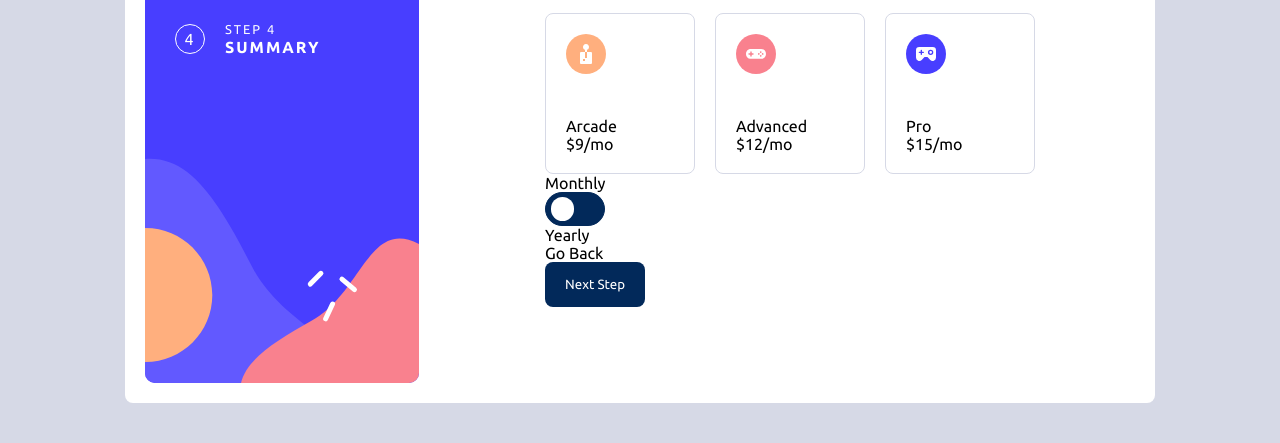
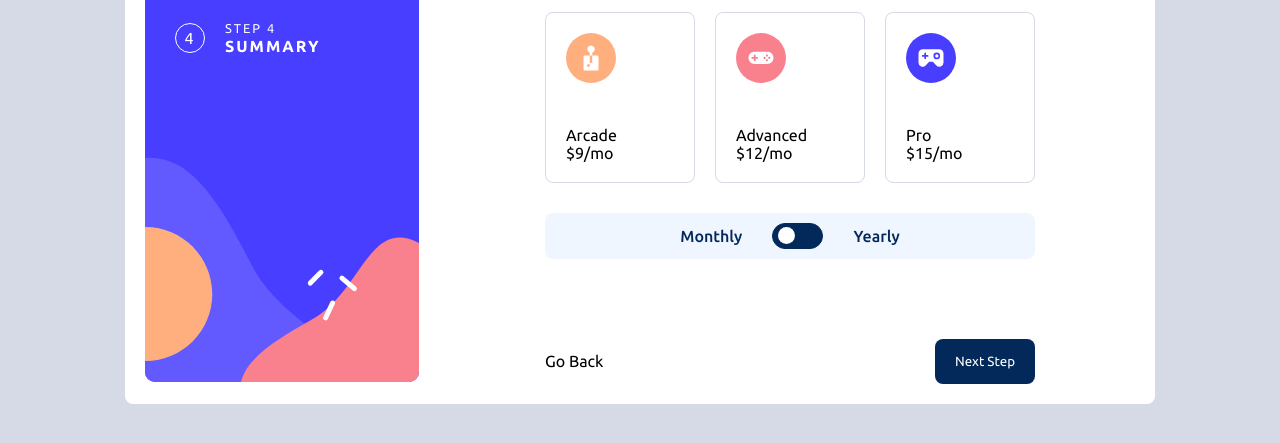
Before and after one commit to williampgdias/multi-step-app, a plain HTML site: page index.html in a window 1280 px wide. Shown: the part 301-744 px from the top of the page. Drawn offline with nearby package versions, Linux system fonts and the light colour scheme.

Commit message:
feat(style.css): Estilizando o step-2.

```diff
--- a/assets/css/style.css
+++ b/assets/css/style.css
@@ -143,8 +143,8 @@ body {
     font-size: 17px;
     position: relative;
     display: inline-block;
-    width: 3.5em;
-    height: 2em;
+    width: 3em;
+    height: 1.5em;
 }
 
 /* Hide default HTML checkbox */
@@ -171,8 +171,8 @@ body {
 .slider:before {
     position: absolute;
     content: '';
-    height: 1.4em;
-    width: 1.4em;
+    height: 1em;
+    width: 1em;
     border-radius: 20px;
     left: 0.27em;
     bottom: 0.25em;
@@ -191,7 +191,7 @@ input:checked + .slider:before {
 
 /* Content */
 .content {
-    padding: 60px 100px 15px 100px;
+    padding: 60px 100px 0 100px;
 }
 
 .checkbox-container {
@@ -281,6 +281,11 @@ input:checked + .slider:before {
     width: 150px;
 }
 
+.select-plan:hover {
+    border: 1px solid var(--marine-blue);
+    cursor: pointer;
+}
+
 .select-plan.active {
     border: 1px solid var(--marine-blue);
     background-color: var(--magnolia);
@@ -288,6 +293,35 @@ input:checked + .slider:before {
 
 .select-plan img {
     padding-bottom: 40px;
+    width: 50px;
+}
+
+/* Change Subscription */
+.change-subscription {
+    display: flex;
+    align-items: center;
+    justify-content: center;
+    gap: 30px;
+    margin-top: 30px;
+    background-color: var(--magnolia);
+    border-radius: 8px;
+    padding: 10px;
+}
+
+.change-subscription p {
+    color: var(--marine-blue);
+    font-weight: var(--fw-500);
+}
+
+.back-link {
+    cursor: pointer;
+}
+
+.change-steps {
+    display: flex;
+    align-items: center;
+    justify-content: space-between;
+    margin-top: 80px;
 }
 
 /* Footer */
--- a/index.html
+++ b/index.html
@@ -137,17 +137,17 @@
                     </div>
                 </div>
 
-                <div>
-                    <p>Monthly</p>
+                <div class="change-subscription">
+                    <p id="montly">Monthly</p>
                     <label class="switch">
                         <input type="checkbox">
                         <span class="slider"></span>
                     </label>
-                    <p>Yearly</p>
+                    <p id="yearly">Yearly</p>
                 </div>
 
-                <div>
-                    <p>Go Back</p>
+                <div class="change-steps">
+                    <p class="back-link">Go Back</p>
                     <button class="btn">Next Step</button>
                 </div>
             </div>
```
